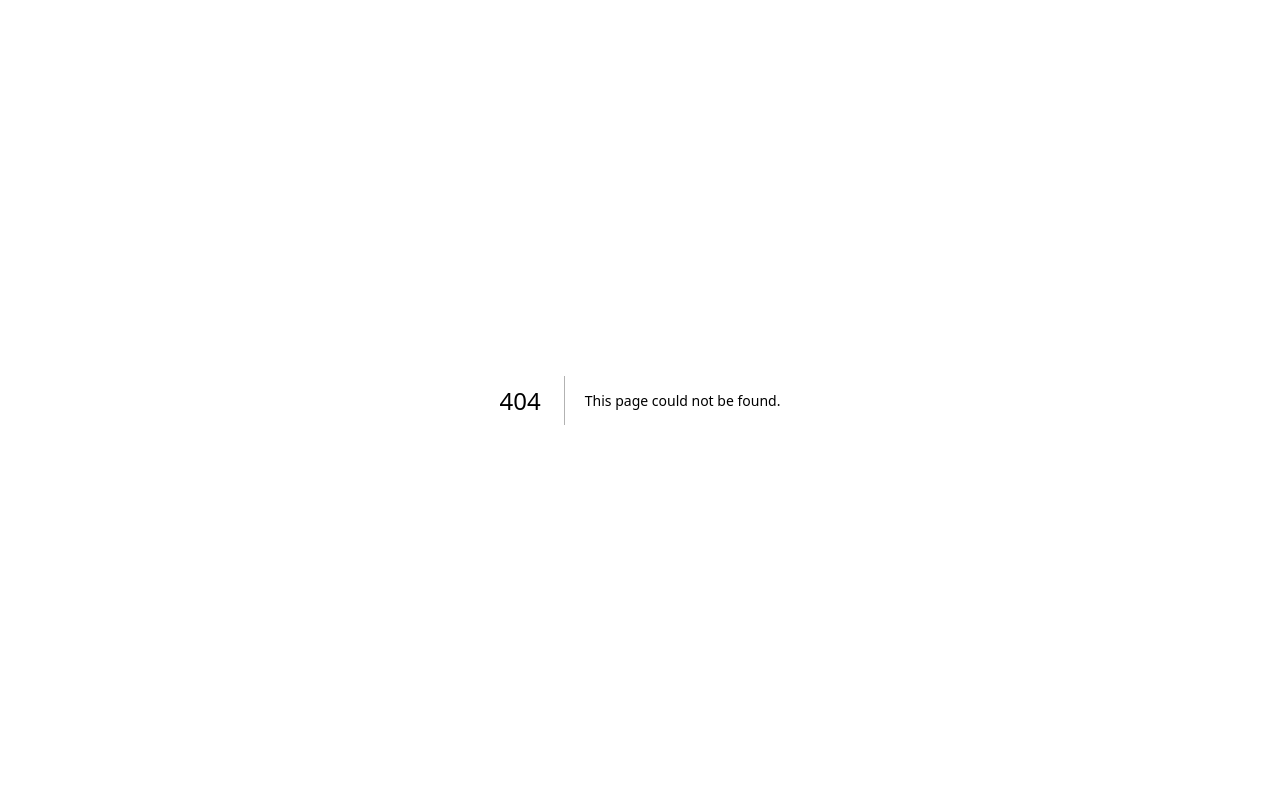
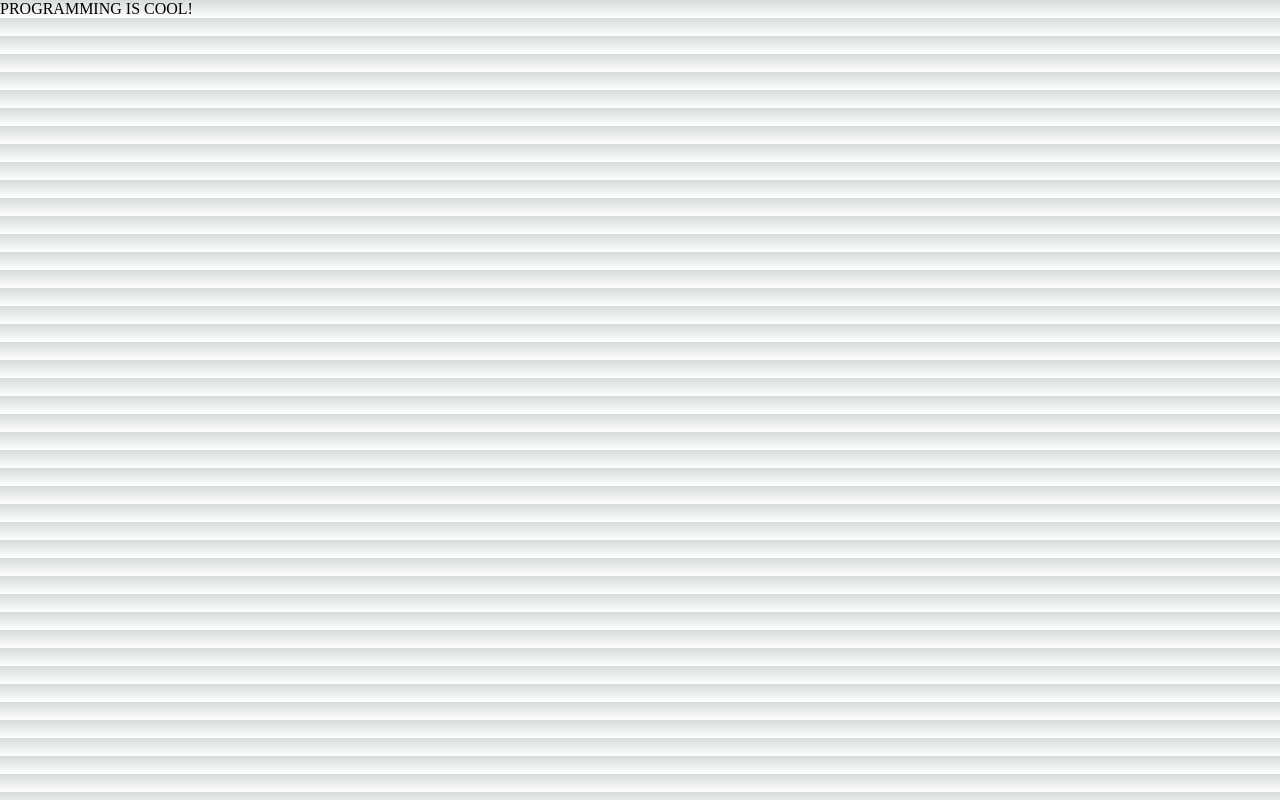
Before and after one commit to vitalyvitmens/rs-nextjs, a Next.js app: page /posts/programming in a window 1280 px wide. Before the commit this address had no page. Built offline with nearby package versions, Linux system fonts and the light colour scheme.

Commit message:
feat: добавляет динамические и catch-all роуты

```diff
--- /dev/null
+++ b/src/pages/posts/programming.tsx
@@ -0,0 +1,3 @@
+export default function HelloPage() {
+  return <div>PROGRAMMING IS COOL!</div>
+}
```
Also changed, not shown: src/pages/posts/[...category-name].tsx (renamed from src/pages/posts/[category-name].tsx).
